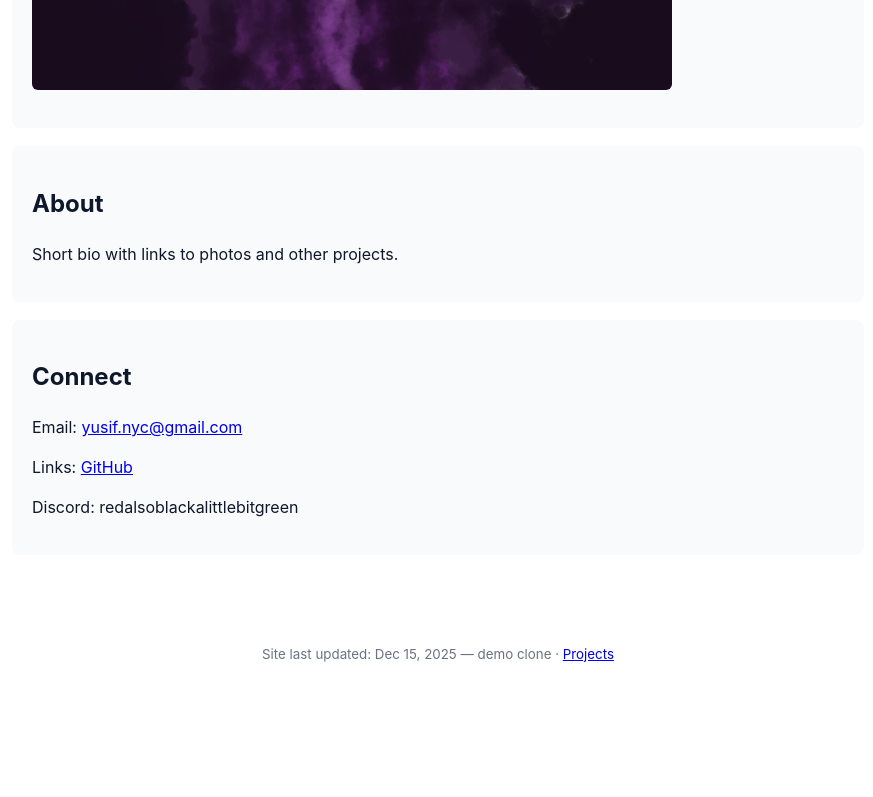
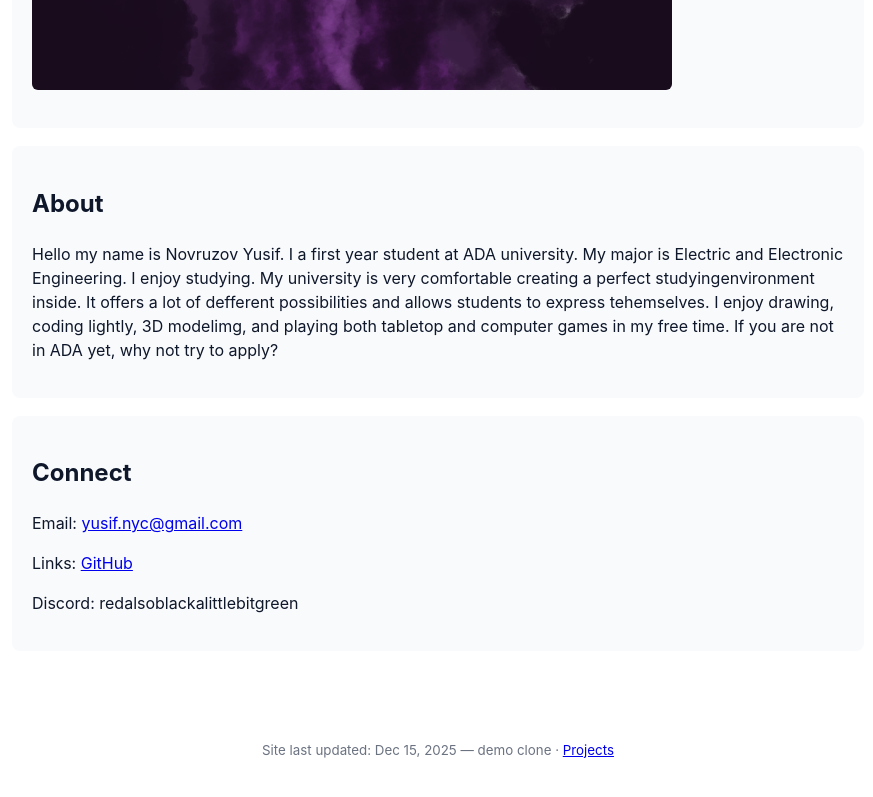
Before and after one commit to reaper3451/PersonalWebsite1, a plain HTML site: page index.html in a window 1280 px wide. Shown: the part 1465-2262 px from the top of the page, without its empty margins (202-1075 px from the left). Before the commit the page ends 2174 px from the top, so only its background shows below. Drawn offline with Linux system fonts and the light colour scheme.

Commit message:
Update About section with detailed bio

```diff
--- a/index.html
+++ b/index.html
@@ -68,7 +68,7 @@
 
     <section id="about" class="card">
       <h2>About</h2>
-      <p>Short bio with links to photos and other projects.</p>
+      <p>Hello my name is Novruzov Yusif. I a first year student at ADA university. My major is Electric and Electronic Engineering. I enjoy studying. My university is very comfortable creating a perfect studyingenvironment inside. It offers a lot of defferent possibilities and allows students to express tehemselves. I enjoy drawing, coding lightly, 3D modelimg, and playing both tabletop and computer games in my free time. If you are not in ADA yet, why not try to apply?</p>
     </section>
 
     <section id="connect" class="card">
```
